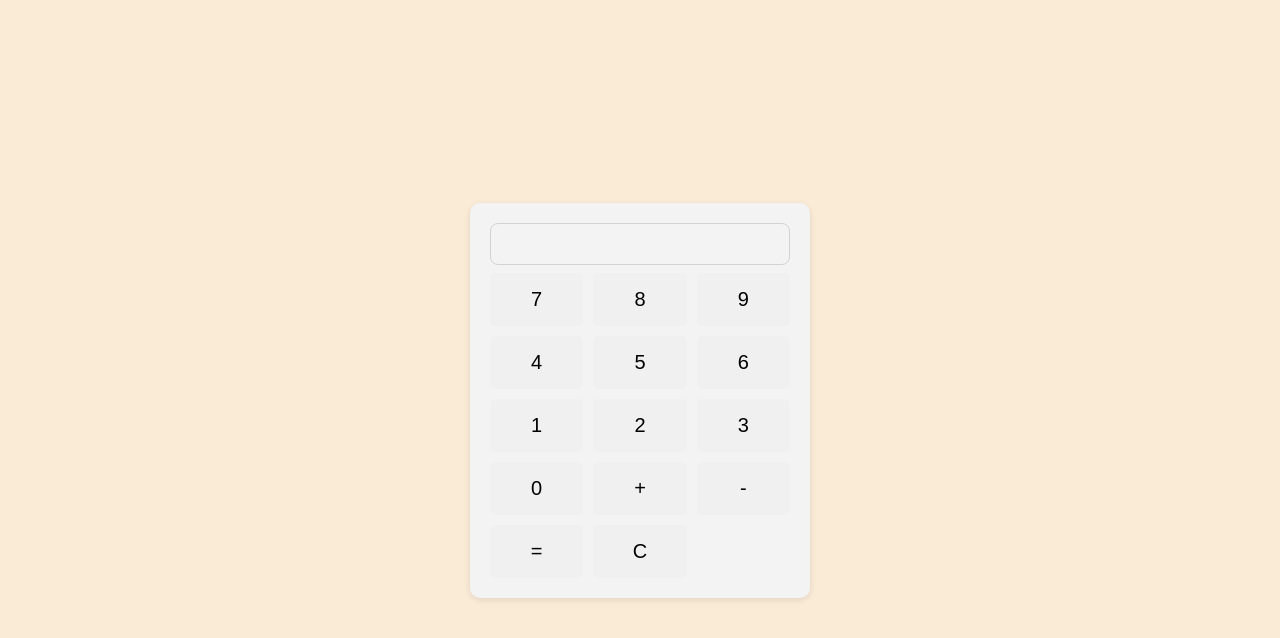
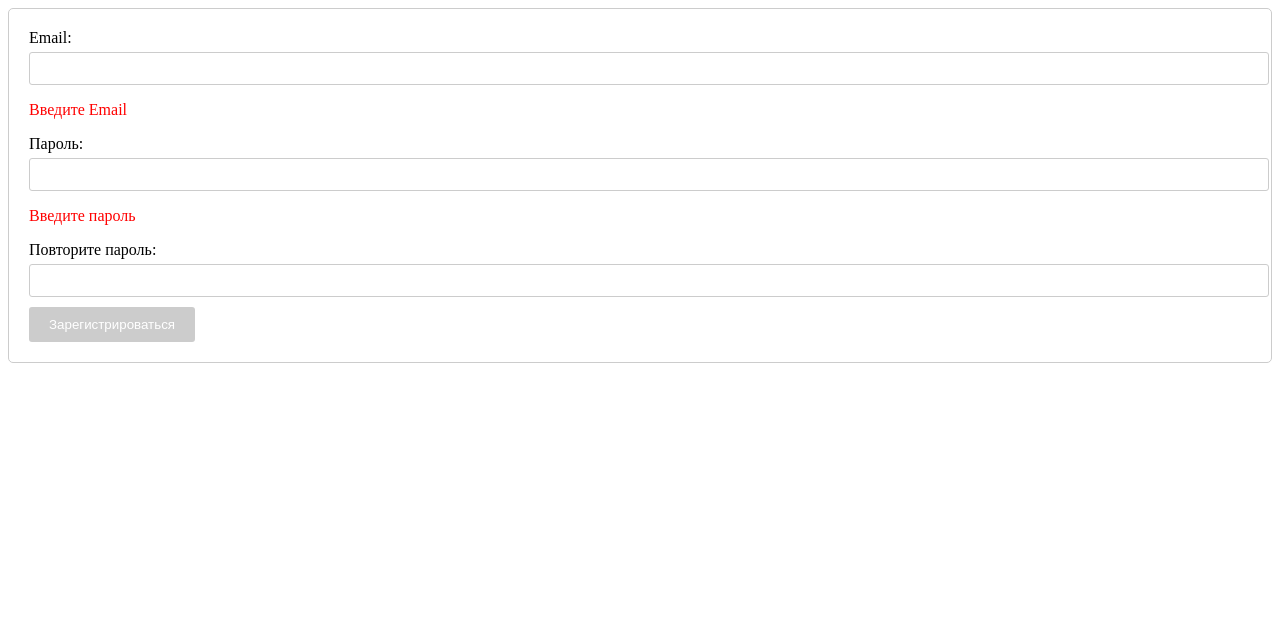
Before and after one commit to Apskl/React_task_2, a React (Vite) app: page / in a window 1280 px wide. Shown: the top 638 px of the page. Built offline with nearby package versions, Linux system fonts and the light colour scheme.

Commit message:
реализована форма на React

```diff
--- a/index.html
+++ b/index.html
@@ -4,7 +4,7 @@
     <meta charset="UTF-8" />
     <link rel="icon" type="image/svg+xml" href="/vite.svg" />
     <meta name="viewport" content="width=device-width, initial-scale=1.0" />
-    <title>Calc</title>
+    <title>Form</title>
   </head>
   <body>
     <div id="root"></div>
--- a/src/App.jsx
+++ b/src/App.jsx
@@ -1,72 +1,83 @@
-import { useState } from 'react';
+import { useState, useRef, useEffect } from 'react';
 import styles from './App.module.css';
 
 const App = () => {
-	const [operand1, setOperand1] = useState('');
-	const [operator, setOperator] = useState('');
-	const [operand2, setOperand2] = useState('');
-	const [isResult, setIsResult] = useState(false);
+	const [formData, setFormData] = useState({
+		email: '',
+		password: '',
+		confirmPassword: '',
+	});
+	const [errors, setErrors] = useState({});
+	const [formValid, setFormValid] = useState(false);
+	const registerButtonRef = useRef(null);
 
-	const NUMS = ['7', '8', '9', '4', '5', '6', '1', '2', '3', '0'];
+	useEffect(() => {
+		const formErrors = {};
+		let valid = true;
 
-	const clickOnNumber = (number) => {
-		if (isResult) {
-			setOperand1('');
-			setOperator('');
-			setOperand2('');
-			setIsResult(false);
+		if (!formData.email) {
+			formErrors.email = 'Введите Email';
+			valid = false;
 		}
-		if (!operator) {
-			if (!(operand1 === '0' && number === '0')) {
-				setOperand1(operand1 === '0' ? number : operand1 + number);
-			}
-		} else {
-			if (!(operand2 === '0' && number === '0')) {
-				setOperand2(operand2 === '0' ? number : operand2 + number);
-			}
+
+		if (!formData.password) {
+			formErrors.password = 'Введите пароль';
+			valid = false;
+		} else if (formData.password.length < 3 || formData.password.length > 20) {
+			formErrors.password = 'Пароль должен содержать от 3 до 20 символов';
+			valid = false;
+		} else if (!/^[a-zA-Z0-9_]+$/.test(formData.password)) {
+			formErrors.password = 'Пароль может содержать только буквы, цифры и нижнее подчеркивание';
+			valid = false;
 		}
+
+		if (formData.password !== formData.confirmPassword) {
+			formErrors.confirmPassword = 'Пароли не совпадают';
+			valid = false;
+		}
+
+		setErrors(formErrors);
+		setFormValid(valid);
+	}, [formData]);
+
+	const handleInputChange = (event) => {
+		const { name, value } = event.target;
+		setFormData({ ...formData, [name]: value });
 	};
 
-	const mathOperations = (mathOp) => {
-		if (mathOp === 'C') {
-			setOperand1('');
-			setOperator('');
-			setOperand2('');
-			setIsResult(false);
-		} else if (mathOp === '+' || mathOp === '-') {
-			setOperator(mathOp);
-		} else if (mathOp === '=') {
-			let result;
-			const num1 = parseInt(operand1);
-			const num2 = parseInt(operand2);
-			if (operator === '+') {
-				result = num1 + num2;
-			} else if (operator === '-') {
-				result = num1 - num2;
-			}
-			setOperand1(result.toString());
-			setOperator('');
-			setOperand2('');
-			setIsResult(true);
-		}
+	const handleSubmit = (event) => {
+		event.preventDefault();
+		console.log(formData);
 	};
 
+	useEffect(() => {
+		if (formValid) {
+			registerButtonRef.current.focus();
+		}
+	}, [formValid]);
+
 	return (
-		<div className={styles.calculator}>
-			<div className={`${styles.display} ${isResult ? styles.result : ''}`}>
-				{operand1} {operator} {operand2}
-			</div>
-			<div className={styles.buttons}>
-				{NUMS.map((number) => (
-					<button key={number} onClick={() => clickOnNumber(number)}>
-						{number}
-					</button>
-				))}
-				<button onClick={() => mathOperations('+')}>+</button>
-				<button onClick={() => mathOperations('-')}>-</button>
-				<button onClick={() => mathOperations('=')}>=</button>
-				<button onClick={() => mathOperations('C')}>C</button>
-			</div>
+		<div className={styles.container}>
+			<form className={styles.form} onSubmit={handleSubmit}>
+				<div className={styles.formGroup}>
+					<label>Email:</label>
+					<input type="email" name="email" value={formData.email} onChange={handleInputChange} className={styles.input} />
+					{errors.email && <p className={styles.error}>{errors.email}</p>}
+				</div>
+				<div className={styles.formGroup}>
+					<label>Пароль:</label>
+					<input type="password" name="password" value={formData.password} onChange={handleInputChange} className={styles.input} />
+					{errors.password && <p className={styles.error}>{errors.password}</p>}
+				</div>
+				<div className={styles.formGroup}>
+					<label>Повторите пароль:</label>
+					<input type="password" name="confirmPassword" value={formData.confirmPassword} onChange={handleInputChange} className={styles.input} />
+					{errors.confirmPassword && <p className={styles.error}>{errors.confirmPassword}</p>}
+				</div>
+				<button type="submit" className={styles.button} disabled={!formValid} ref={registerButtonRef}>
+					Зарегистрироваться
+				</button>
+			</form>
 		</div>
 	);
 };
--- a/src/App.module.css
+++ b/src/App.module.css
@@ -1,53 +1,49 @@
-.calculator {
-	width: 300px;
-	margin: 50px auto;
-	background-color: #f3f3f3;
-	border-radius: 10px;
-	box-shadow: 0 2px 6px rgba(0, 0, 0, 0.1);
-	padding: 20px;
-}
-
-.display {
-	display: flex;
-	align-items: center;
-	border: 1px solid #0002;
-	border-radius: 8px;
-	height: 40px;
-	margin-bottom: 8px;
-	padding-inline: 8px;
-	font-size: 1.75rem;
-	overflow: hidden;
-	text-wrap: nowrap;
-}
-
-.display.result {
-	background-color: #08ad68;
-}
-
-.buttons {
-	display: grid;
-	grid-template-columns: repeat(3, 1fr);
-	grid-gap: 10px;
-}
-
-body {
-	background-color: antiquewhite;
+/* App.css */
+.App {
+	font-family: Arial, sans-serif;
 	display: flex;
 	justify-content: center;
 	align-items: center;
-	height: 98vh;
+	height: 100vh;
+}
+
+form {
+	border: 1px solid #ccc;
+	padding: 20px;
+	border-radius: 5px;
+}
+
+div {
+	margin-bottom: 10px;
+}
+
+label {
+	display: block;
+	margin-bottom: 5px;
+}
+
+input[type='email'],
+input[type='password'] {
+	width: 100%;
+	padding: 8px;
+	border-radius: 3px;
+	border: 1px solid #ccc;
+}
+
+.error {
+	color: red;
 }
 
 button {
-	padding: 15px;
-	font-size: 20px;
+	background-color: #4caf50;
+	color: white;
 	border: none;
-	background-color: #f0f0f0;
-	border-radius: 5px;
+	padding: 10px 20px;
+	border-radius: 3px;
 	cursor: pointer;
-	transition: background-color 0.3s ease;
 }
 
-button:hover {
-	background-color: #59c2ce;
+button:disabled {
+	background-color: #ccc;
+	cursor: not-allowed;
 }
```
